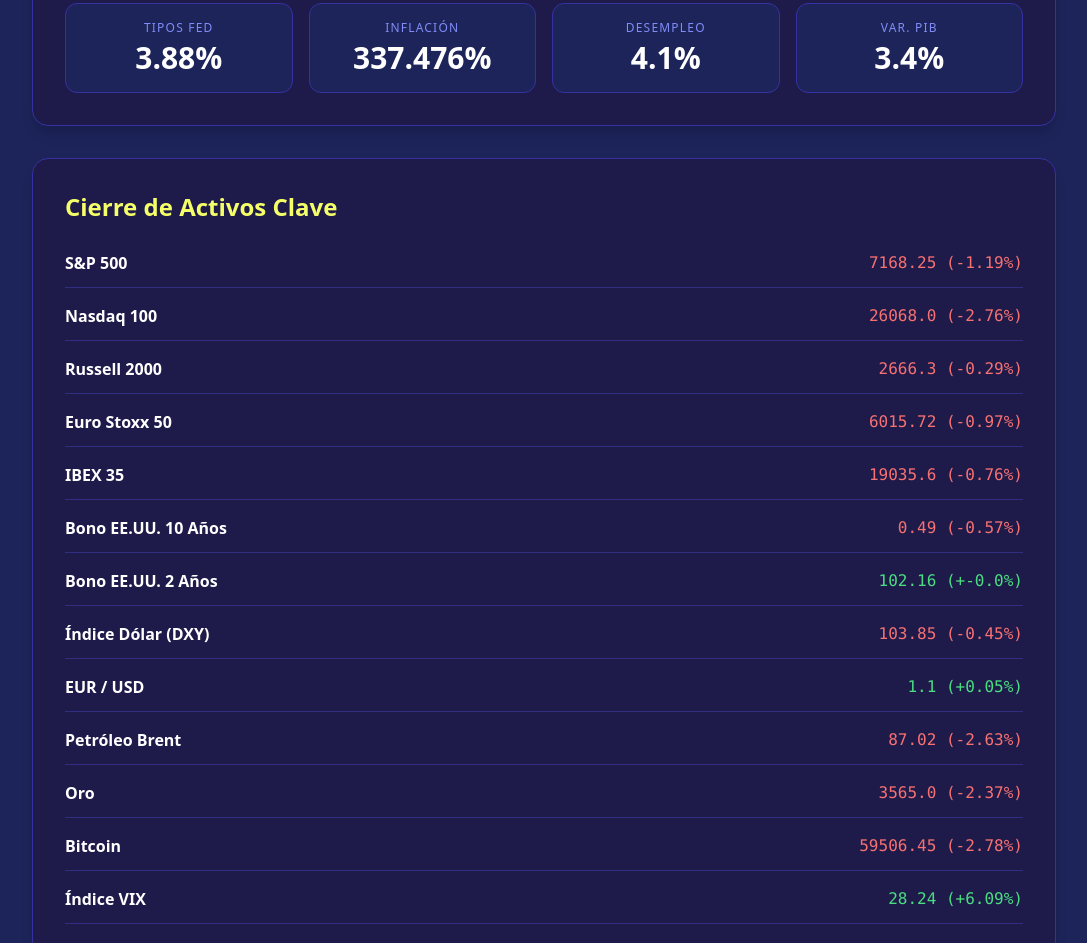
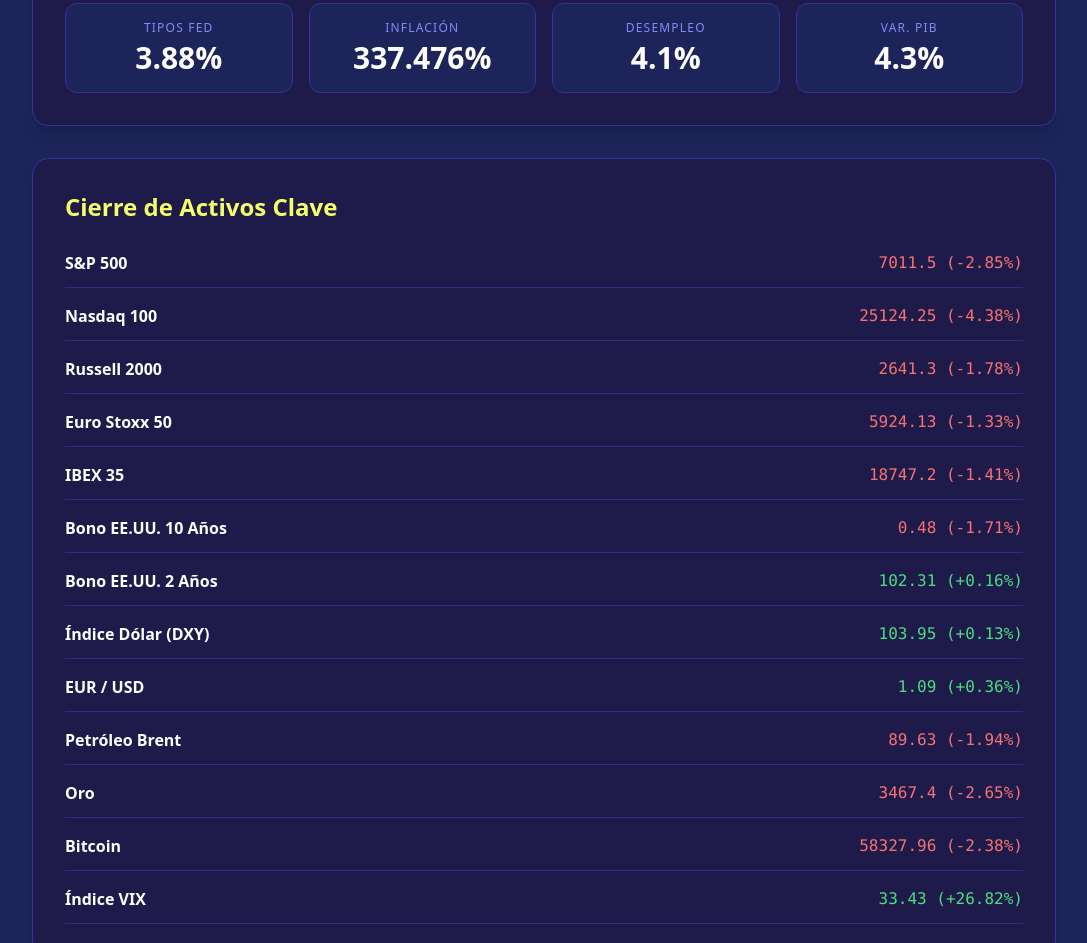
Before and after one commit to aguarinosm/mercado_bot.py, a plain HTML site: page index.html in a window 1280 px wide. Shown: the part 583-1526 px from the top of the page, without its empty margins (96-1183 px from the left). Drawn offline with nearby package versions, Linux system fonts and the light colour scheme.

Commit message:
Actualizar web diaria automática

```diff
--- a/index.html
+++ b/index.html
@@ -3,7 +3,7 @@
 <head>
     <meta charset="UTF-8">
     <meta name="viewport" content="width=device-width, initial-scale=1.0">
-    <title>Terminal Macro-Financiero | 24-11-2026</title>
+    <title>Terminal Macro-Financiero | 25-11-2026</title>
     <script src="https://cdn.tailwindcss.com"></script>
     <style>
         body { background-color: #1C2459; color: #ffffff; font-family: system-ui, -apple-system, sans-serif; }
@@ -15,7 +15,7 @@
         <!-- CABECERA -->
         <header class="border-b border-indigo-800 pb-4">
             <h1 class="text-4xl font-extrabold text-[#F5FF67]">Briefing de Mercados</h1>
-            <p class="text-indigo-300 mt-2 text-sm uppercase tracking-wider">Despliegue Analítico • Fecha: 24-11-2026</p>
+            <p class="text-indigo-300 mt-2 text-sm uppercase tracking-wider">Despliegue Analítico • Fecha: 25-11-2026</p>
         </header>
 
         <!-- BLOQUE 1: RESUMEN DUMMIES (AMARILLO GIGANTE) -->
@@ -30,7 +30,7 @@
         <section class="bg-indigo-950 p-6 md:p-8 rounded-2xl border border-indigo-800 shadow-lg space-y-6">
             <h2 class="text-2xl font-bold text-[#F5FF67]">Monitor Macro & FED</h2>
             <p class="text-indigo-100 leading-relaxed text-lg">
-                <strong>Análisis Institucional:</strong> La volatilidad repunta (VIX en 28.24) en un contexto de reajuste de carteras. Con los tipos de la FED en 3.88% y la inflación persistente, el coste de oportunidad medido por el bono a 10 años (0.49%) sigue asfixiando los múltiplos de la renta variable tecnológica.
+                <strong>Análisis Institucional:</strong> La volatilidad repunta (VIX en 33.43) en un contexto de reajuste de carteras. Con los tipos de la FED en 3.88% y la inflación persistente, el coste de oportunidad medido por el bono a 10 años (0.48%) sigue asfixiando los múltiplos de la renta variable tecnológica.
             </p>
             <div class="grid grid-cols-2 md:grid-cols-4 gap-4 mt-6">
                 <div class="bg-[#1C2459] p-4 rounded-xl border border-indigo-800 text-center">
@@ -47,7 +47,7 @@
                 </div>
                 <div class="bg-[#1C2459] p-4 rounded-xl border border-indigo-800 text-center">
                     <div class="text-xs text-indigo-400 uppercase tracking-widest mb-1">Var. PIB</div>
-                    <div class="text-3xl font-bold">3.4%</div>
+                    <div class="text-3xl font-bold">4.3%</div>
                 </div>
             </div>
         </section>
@@ -59,67 +59,67 @@
 
         <li class='flex justify-between border-b border-indigo-900 py-3 items-center'>
             <span class='font-semibold'>S&P 500</span>
-            <span class='font-mono text-red-400'>7168.25 (-1.19%)</span>
+            <span class='font-mono text-red-400'>7011.5 (-2.85%)</span>
         </li>
 
         <li class='flex justify-between border-b border-indigo-900 py-3 items-center'>
             <span class='font-semibold'>Nasdaq 100</span>
-            <span class='font-mono text-red-400'>26068.0 (-2.76%)</span>
+            <span class='font-mono text-red-400'>25124.25 (-4.38%)</span>
         </li>
 
         <li class='flex justify-between border-b border-indigo-900 py-3 items-center'>
             <span class='font-semibold'>Russell 2000</span>
-            <span class='font-mono text-red-400'>2666.3 (-0.29%)</span>
+            <span class='font-mono text-red-400'>2641.3 (-1.78%)</span>
         </li>
 
         <li class='flex justify-between border-b border-indigo-900 py-3 items-center'>
             <span class='font-semibold'>Euro Stoxx 50</span>
-            <span class='font-mono text-red-400'>6015.72 (-0.97%)</span>
+            <span class='font-mono text-red-400'>5924.13 (-1.33%)</span>
         </li>
 
         <li class='flex justify-between border-b border-indigo-900 py-3 items-center'>
             <span class='font-semibold'>IBEX 35</span>
-            <span class='font-mono text-red-400'>19035.6 (-0.76%)</span>
+            <span class='font-mono text-red-400'>18747.2 (-1.41%)</span>
         </li>
 
         <li class='flex justify-between border-b border-indigo-900 py-3 items-center'>
             <span class='font-semibold'>Bono EE.UU. 10 Años</span>
-            <span class='font-mono text-red-400'>0.49 (-0.57%)</span>
+            <span class='font-mono text-red-400'>0.48 (-1.71%)</span>
         </li>
 
         <li class='flex justify-between border-b border-indigo-900 py-3 items-center'>
             <span class='font-semibold'>Bono EE.UU. 2 Años</span>
-            <span class='font-mono text-green-400'>102.16 (+-0.0%)</span>
+            <span class='font-mono text-green-400'>102.31 (+0.16%)</span>
         </li>
 
         <li class='flex justify-between border-b border-indigo-900 py-3 items-center'>
             <span class='font-semibold'>Índice Dólar (DXY)</span>
-            <span class='font-mono text-red-400'>103.85 (-0.45%)</span>
+            <span class='font-mono text-green-400'>103.95 (+0.13%)</span>
         </li>
 
         <li class='flex justify-between border-b border-indigo-900 py-3 items-center'>
             <span class='font-semibold'>EUR / USD</span>
-            <span class='font-mono text-green-400'>1.1 (+0.05%)</span>
+            <span class='font-mono text-green-400'>1.09 (+0.36%)</span>
         </li>
 
         <li class='flex justify-between border-b border-indigo-900 py-3 items-center'>
             <span class='font-semibold'>Petróleo Brent</span>
-            <span class='font-mono text-red-400'>87.02 (-2.63%)</span>
+            <span class='font-mono text-red-400'>89.63 (-1.94%)</span>
         </li>
 
         <li class='flex justify-between border-b border-indigo-900 py-3 items-center'>
             <span class='font-semibold'>Oro</span>
-            <span class='font-mono text-red-400'>3565.0 (-2.37%)</span>
+            <span class='font-mono text-red-400'>3467.4 (-2.65%)</span>
         </li>
 
         <li class='flex justify-between border-b border-indigo-900 py-3 items-center'>
             <span class='font-semibold'>Bitcoin</span>
-            <span class='font-mono text-red-400'>59506.45 (-2.78%)</span>
+            <span class='font-mono text-red-400'>58327.96 (-2.38%)</span>
         </li>
 
         <li class='flex justify-between border-b border-indigo-900 py-3 items-center'>
             <span class='font-semibold'>Índice VIX</span>
-            <span class='font-mono text-green-400'>28.24 (+6.09%)</span>
+            <span class='font-mono text-green-400'>33.43 (+26.82%)</span>
         </li>
 
             </ul>
```
